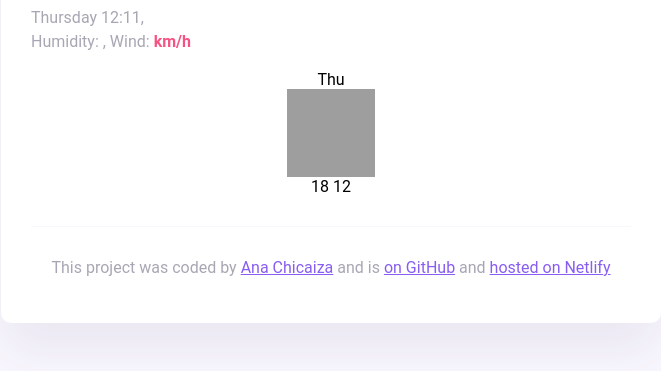
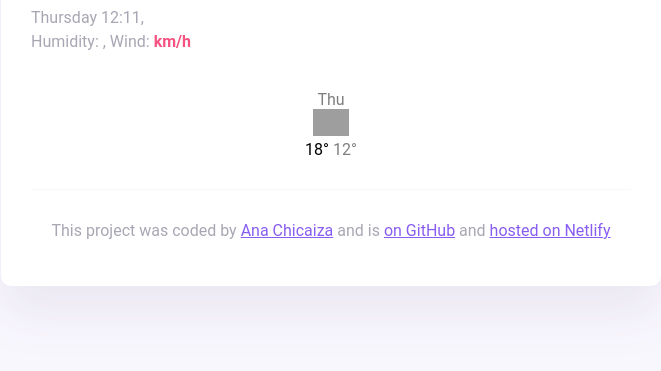
Before and after one commit to anachicaiza/Project-8, a plain HTML site: page index.html in a window 1280 px wide. Shown: the part 263-634 px from the top of the page, without its empty margins (309-970 px from the left). Drawn offline with nearby package versions, Linux system fonts and the light colour scheme; grey boxes are pictures that could not be loaded.

Commit message:
code fixed

```diff
--- a/index.html
+++ b/index.html
@@ -46,15 +46,17 @@
         <div class="forecast" id="weather-forecast">
           <div class="row">
             <div class="col-2">
-              Thu
+              <div class="forecast-date">Thu</div>
               <div class="image">
                 <img
-                  class="icon"
                   src="http://openweathermap.org/img/wn/50d@2x.png"
-                  width="20"
+                  width="36"
                 />
               </div>
-              18 12
+              <div class="forecast-temperatures">
+                <span class="temperature-max">18°</span>
+                <span class="temperature-min">12°</span>
+              </div>
             </div>
           </div>
         </div>
--- a/src/style.css
+++ b/src/style.css
@@ -100,32 +100,17 @@ footer {
 }
 
 .forecast {
-  display: flex;
-  justify-content: space-around;
-  flex-direction: column;
+  margin-top: 20px;
+  text-align: center;
 }
 
-.col-2 {
-  display: flex;
-  flex-direction: column;
-  text-align: center;
+.forecast-date {
   font-size: 16px;
-}
-
-.icon {
-  width: 88px;
-  height: 88px;
-  display: block;
-  margin: 0 auto;
-}
-
-.forecast-min {
   opacity: 0.5;
 }
 
-.date {
-  font-size: 16px;
-  opacity: 0.6;
+.temperature-min {
+  opacity: 0.5;
 }
 
 .forecast-temperature {
```
